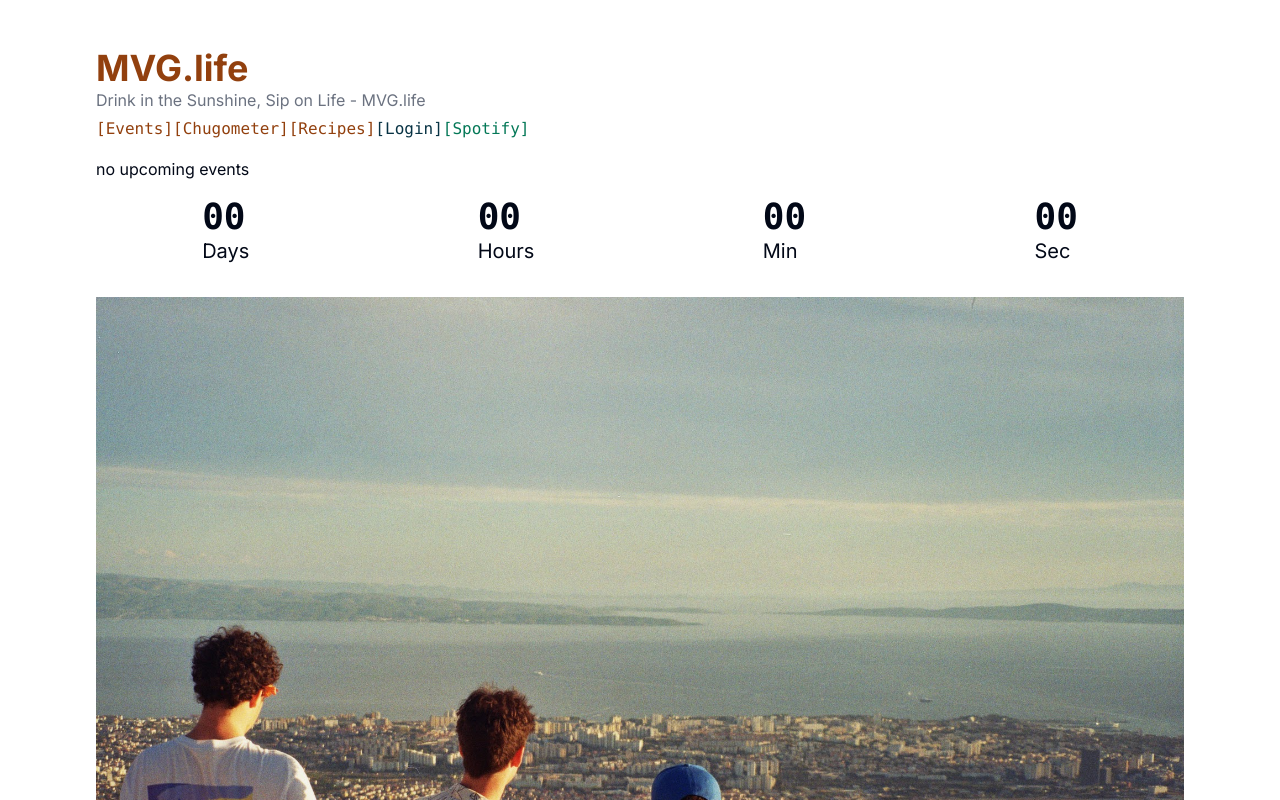
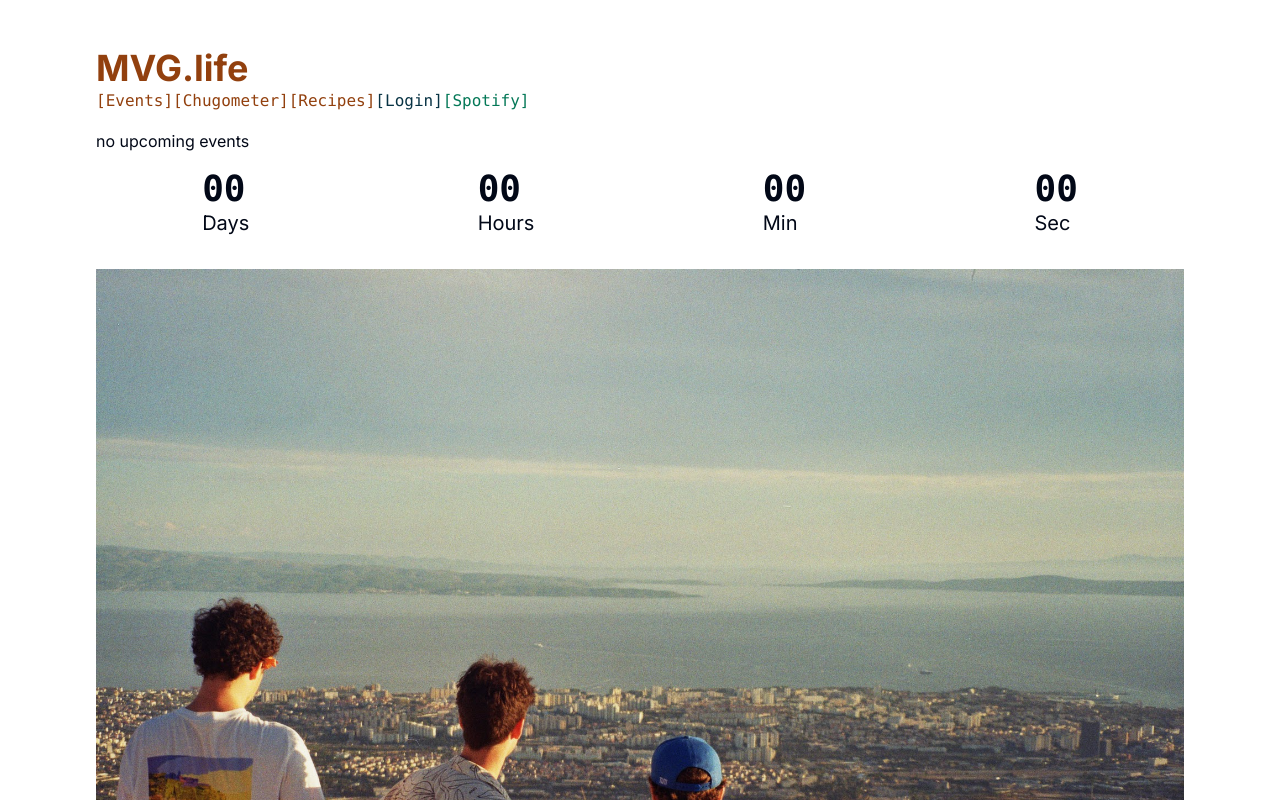
Before and after one commit to maxvorstadt-vollsuff-gesellschaft/mvg.life, a Next.js app: page / in a window 1280 px wide. Shown: the top 800 px of the page. Built offline with nearby package versions, Linux system fonts and the light colour scheme; no server answers.

Commit message:
remmove apero.life slogan

```diff
--- a/app/page.tsx
+++ b/app/page.tsx
@@ -36,8 +36,6 @@ export default function Home() {
     <main className="px-12 py-6 sm:px-24 sm:py-12">
       <div>
         <h1 className="font-bold text-4xl text-amber-800">MVG.life</h1>
-        <p className="text-gray-500 mb-1">Drink in the Sunshine, Sip on Life - MVG.life</p>
-
         <div className="mb-4">
           <Link className="font-mono text-amber-800" href="/events">
             [Events]
```
